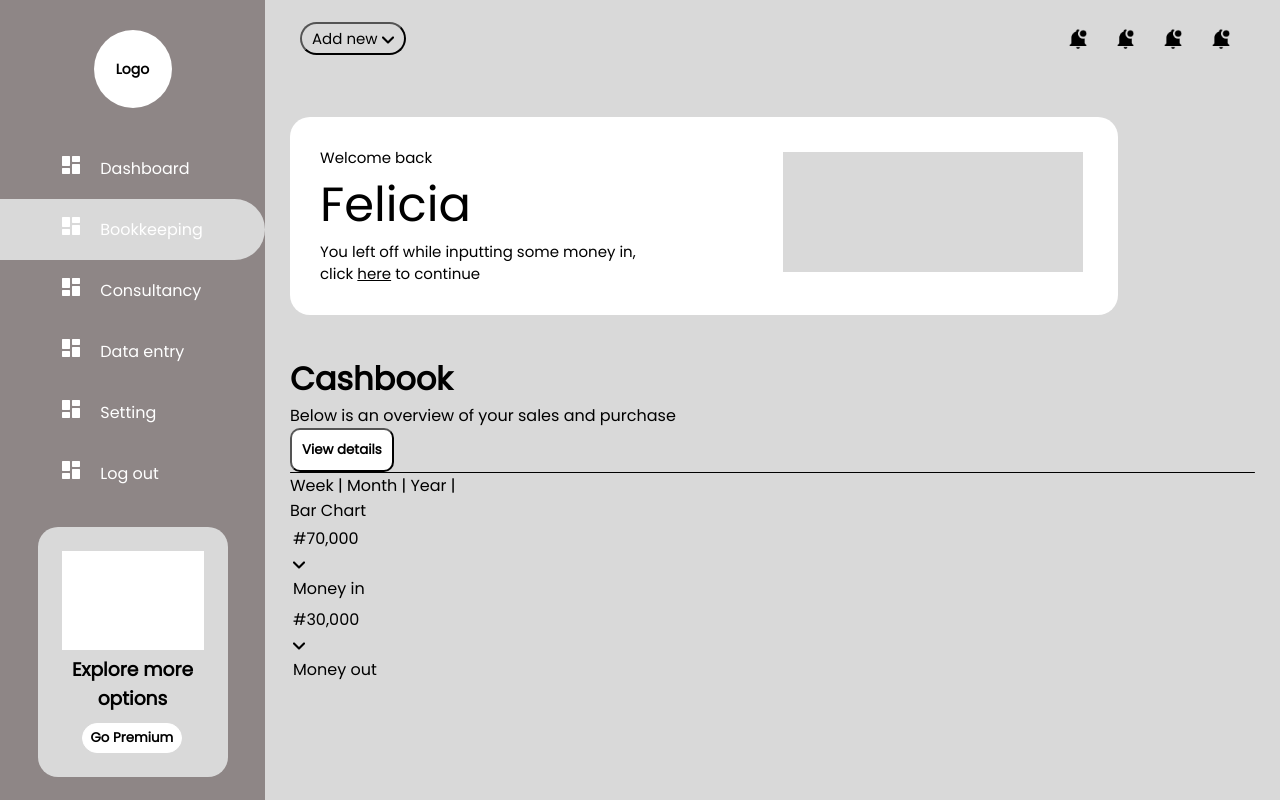
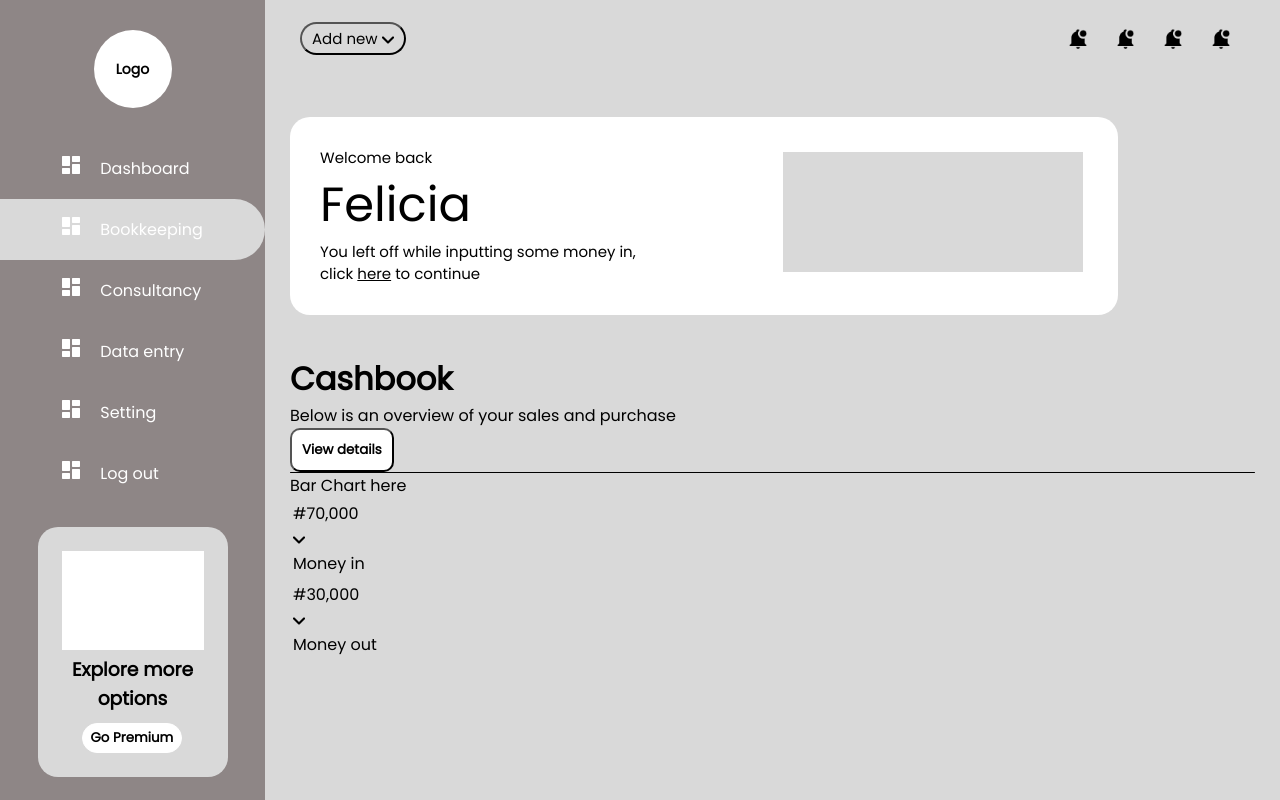
Before and after one commit to ileri-oluwa-kiiye/fin-trak, a React (Create React App) app: page /dashboard in a window 1280 px wide. Built offline with nearby package versions, Linux system fonts and the light colour scheme.

Commit message:
Good Progress

```diff
--- /dev/null
+++ b/src/components/sections/barchart.jsx
@@ -0,0 +1,199 @@
+// import { ResponsiveBar } from '@nivo/bar'
+
+// // make sure parent container have a defined height when using
+// // responsive component, otherwise height will be 0 and
+// // no chart will be rendered.
+// // website examples showcase many properties,
+// // you'll often use just a few of them.
+
+
+// const data = [
+//     {
+//       "day": "Mon",
+//       "in": 80,
+//       "inColor": "hsl(79, 70%, 50%)",
+//       "out": 30,
+//       "outColor": "hsl(85, 70%, 50%)",
+//     },
+//     {
+//       "day": "Tue",
+//       "in": 80,
+//       "inColor": "hsl(118, 70%, 50%)",
+//       "out": 30,
+//       "outColor": "hsl(192, 70%, 50%)",
+//     },
+//     {
+//       "day": "Wed",
+//       "in": 80,
+//       "inColor": "hsl(221, 70%, 50%)",
+//       "out": 30,
+//       "outColor": "hsl(75, 70%, 50%)",
+//     },
+//     {
+//       "day": "Thur",
+//       "in": 80,
+//       "inColor": "hsl(193, 70%, 50%)",
+//       "out": 30,
+//       "outColor": "hsl(110, 70%, 50%)",
+//     },
+//     {
+//       "day": "Fri",
+//       "in": 80,
+//       "inColor": "hsl(135, 70%, 50%)",
+//       "out": 30,
+//       "outColor": "hsl(257, 70%, 50%)",
+//     },
+//     {
+//       "day": "Sat",
+//       "in": 80,
+//       "inColor": "hsl(5, 70%, 50%)",
+//       "out": 30,
+//       "outColor": "hsl(349, 70%, 50%)",
+//     },
+//     {
+//       "day": "Sun",
+//       "in": 80,
+//       "inColor": "hsl(202, 70%, 50%)",
+//       "out": 30,
+//       "outColor": "hsl(114, 70%, 50%)",
+//     }
+//   ]
+
+
+
+// const Barchart = ({ data/* see data tab */ }) => {
+//     return(
+//         <div style={{height:"1000px"}}>
+//             <ResponsiveBar
+//                 data={data}
+//                 keys={[
+//                     'in',
+//                     'out'
+//                 ]}
+//                 indexBy="day"
+//                 margin={{ top: 50, right: 200, bottom: 50, left: 60 }}
+//                 padding={0.55}
+//                 groupMode="grouped"
+//                 valueScale={{ type: 'linear' }}
+//                 indexScale={{ type: 'band', round: true }}
+//                 valueFormat=" >-"
+//                 colors={{ scheme: 'nivo' }}
+//                 defs={[
+//                     {
+//                         id: 'dots',
+//                         type: 'patternDots',
+//                         background: 'inherit',
+//                         color: '#38bcb2',
+//                         size: 4,
+//                         padding: 1,
+//                         stagger: true
+//                     },
+//                     {
+//                         id: 'lines',
+//                         type: 'patternLines',
+//                         background: 'inherit',
+//                         color: '#eed312',
+//                         rotation: -45,
+//                         lineWidth: 6,
+//                         spacing: 10
+//                     }
+//                 ]}
+//                 fill={[
+//                     {
+//                         match: {
+//                             id: 'in'
+//                         },
+//                         id: 'dots'
+//                     },
+//                     {
+//                         match: {
+//                             id: 'out'
+//                         },
+//                         id: 'lines'
+//                     }
+//                 ]}
+//                 borderRadius={4}
+//                 borderColor={{
+//                     from: 'color',
+//                     modifiers: [
+//                         [
+//                             'darker',
+//                             1.6
+//                         ]
+//                     ]
+//                 }}
+//                 axisTop={null}
+//                 axisRight={null}
+//                 axisBottom={{
+//                     tickSize: 5,
+//                     tickPadding: 5,
+//                     tickRotation: 0,
+//                     legend: 'day',
+//                     legendPosition: 'middle',
+//                     legendOffset: 32
+//                 }}
+//                 axisLeft={{
+//                     tickSize: 5,
+//                     tickPadding: 5,
+//                     tickRotation: 0,
+//                     legend: 'food',
+//                     legendPosition: 'middle',
+//                     legendOffset: -40
+//                 }}
+//                 labelSkipWidth={12}
+//                 labelSkipHeight={12}
+//                 labelTextColor={{
+//                     from: 'color',
+//                     modifiers: [
+//                         [
+//                             'brighter',
+//                             '1.4'
+//                         ]
+//                     ]
+//                 }}
+//                 legends={[
+//                     {
+//                         dataFrom: 'keys',
+//                         anchor: 'bottom-right',
+//                         direction: 'column',
+//                         justify: false,
+//                         translateX: 120,
+//                         translateY: 0,
+//                         itemsSpacing: 2,
+//                         itemWidth: 100,
+//                         itemHeight: 20,
+//                         itemDirection: 'left-to-right',
+//                         itemOpacity: 0.85,
+//                         symbolSize: 20,
+//                         effects: [
+//                             {
+//                                 on: 'hover',
+//                                 style: {
+//                                     itemOpacity: 1
+//                                 }
+//                             }
+//                         ]
+//                     }
+//                 ]}
+//                 tooltip={function(){}}
+//                 role="application"
+//                 isFocusable={true}
+//                 ariaLabel="Nivo bar chart demo"
+//                 barAriaLabel={function(e){return e.id+": "+e.formattedValue+" in day: "+e.indexValue}}
+//             />
+//         </div>
+//     )
+// }
+
+
+
+const Barchart = () => {
+    return(
+        <div>
+            Bar Chart here
+        </div>
+    )
+}
+
+
+export default Barchart
--- a/src/components/sections/cashbook.jsx
+++ b/src/components/sections/cashbook.jsx
@@ -1,5 +1,6 @@
 import styles from "./subdashboard.module.css"
 import arrow from "../../img/arrowdown.png"
+import Barchart from "./barchart"
 
 
 
@@ -17,14 +18,14 @@ const Cashbook = () => {
                     <button className={styles.primary}>View details</button>
                 </div>
                 <div className={styles.hrline}></div>
-                <div className={styles.h3text}>
+                {/* <div className={styles.h3text}>
                     Week |
                     Month |
                     Year |
-                </div>
+                </div> */}
                 <div className={styles.flex}>
                     <div className={styles.barchart}>
-                        Bar Chart
+                        <Barchart />
                     </div>
                     <div className={styles.details}>
                         <li>
--- a/src/scenes/dashboard.jsx
+++ b/src/scenes/dashboard.jsx
@@ -3,6 +3,8 @@ import Sidebar from "../components/nav/sidebar"
 import Topbar from "../components/nav/topbar"
 import Welcome from "../components/sections/welcome"
 import Cashbook from "../components/sections/cashbook"
+
+
 
 
 
```
Also changed, not shown: 7 other files (tests, documents, lock files or other folders).
